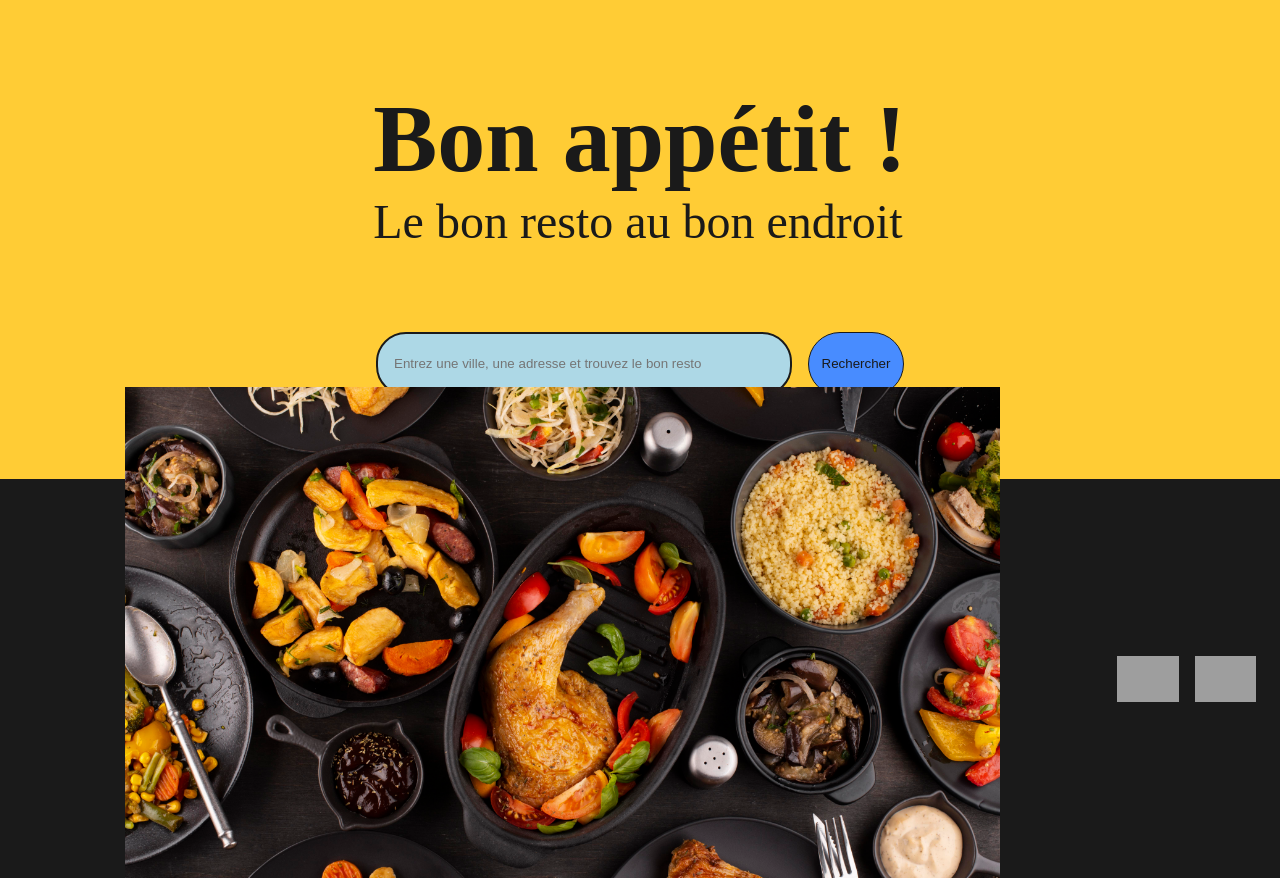
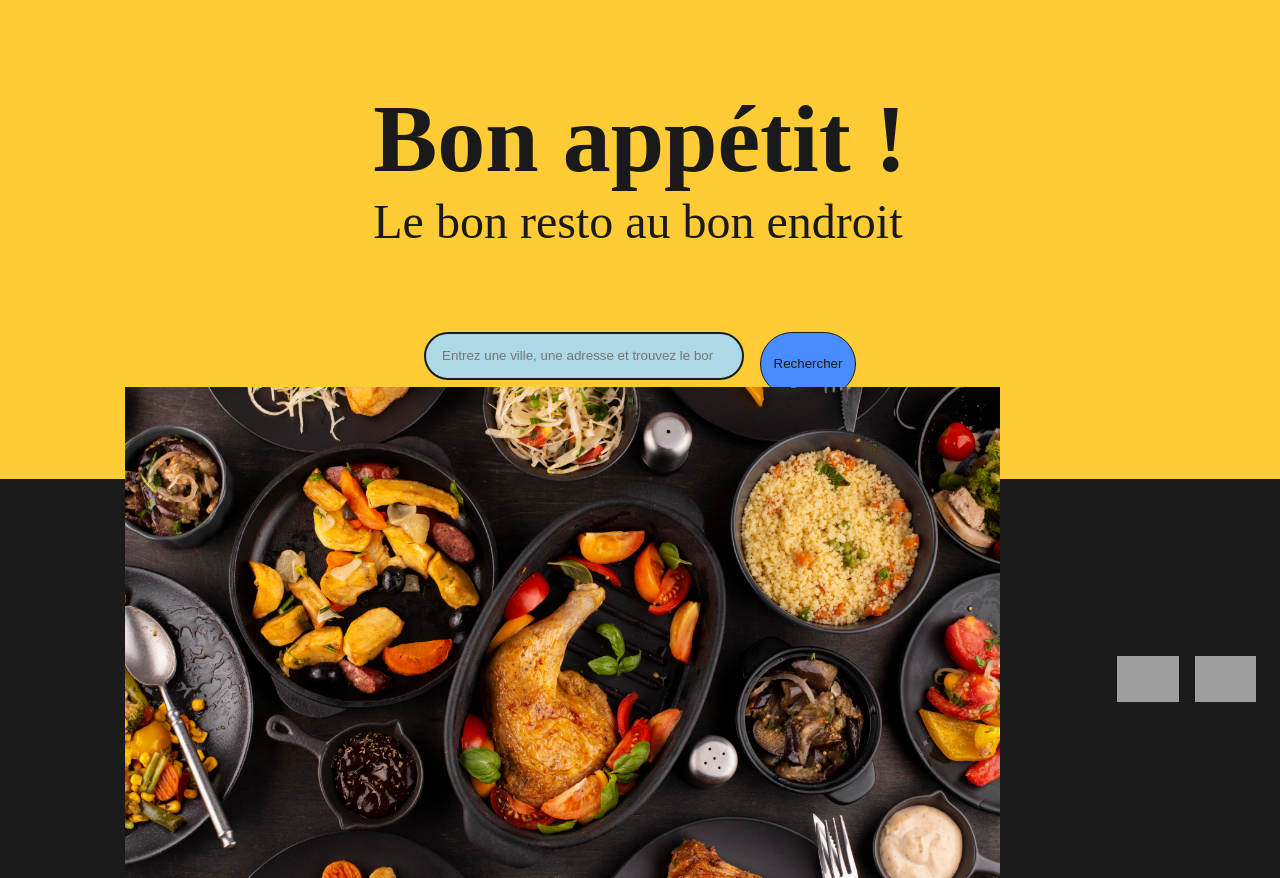
Before and after one commit to tomSample/projet_bts_sio, a PHP site: page / in a window 1280 px wide. Shown: the part 160-1038 px from the top of the page. Run offline with PHP 8.4, Linux system fonts and the light colour scheme; grey boxes are pictures that could not be loaded.

Commit message:
start (inscription-proprietaire-restaurant) début

```diff
--- a/styles/styles.css
+++ b/styles/styles.css
@@ -68,14 +68,19 @@ nav {
     font-size: 3rem;
 }
 
+.Indique_infos_restaurateur {
+    text-align: center;
+}
+
 .hero-banner form {
     display: flex;
     justify-content: center;
 }
 
 .home-search-bar {
-    width: 26rem;
-    height: 4rem;
+    width: 20rem;
+    height: 3rem;
+    margin-bottom: 5px;
     padding: 1rem;
     border-radius: 30px;
     border: 2px solid;
@@ -217,7 +222,7 @@ footer a {
     display: flex; /* Assure que le contenu est centré */
     flex-direction: column; /* Arrange les liens verticalement */
     width: 75rem;
-    height: 69px    ;
+    height: 69px;
     border: 1px solid;
     background-color: var(--black);
     border-radius: 30px;
```
